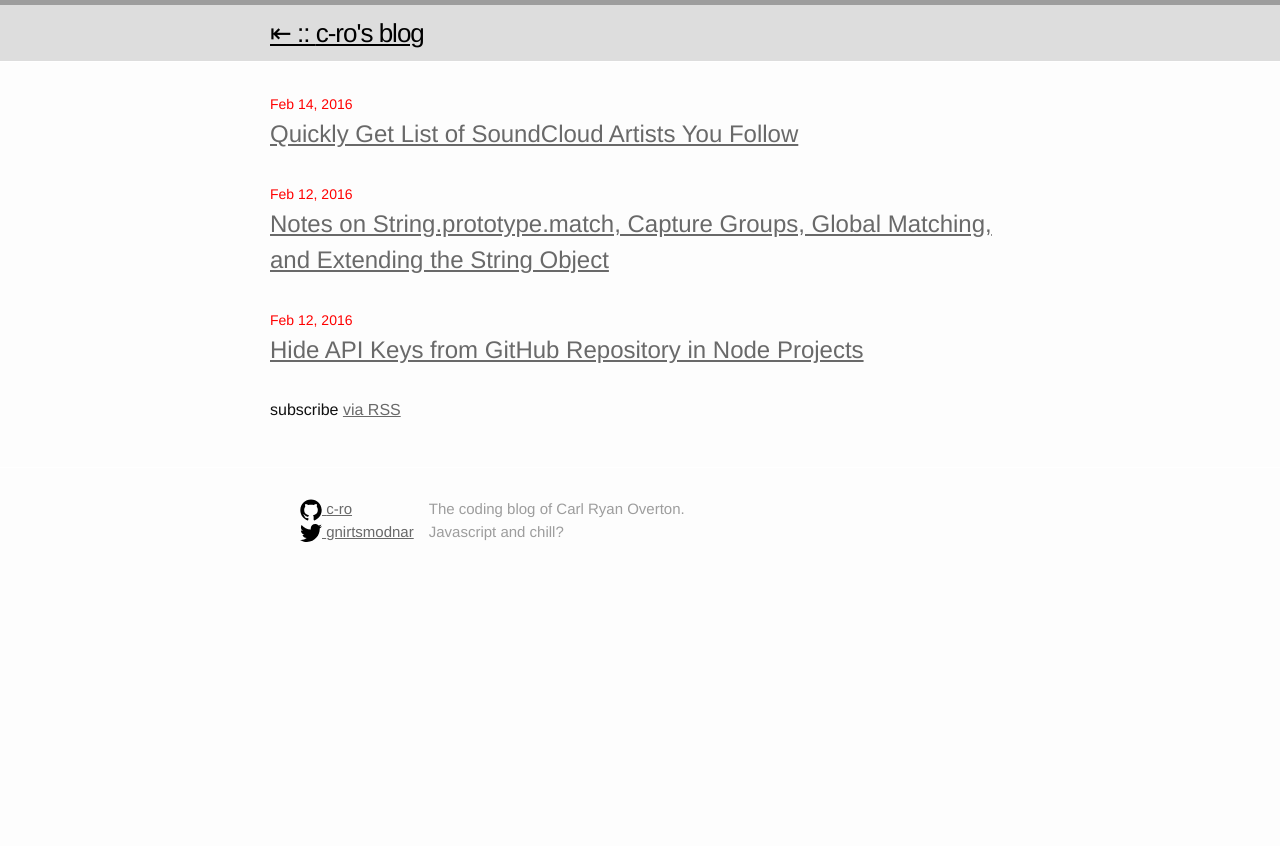
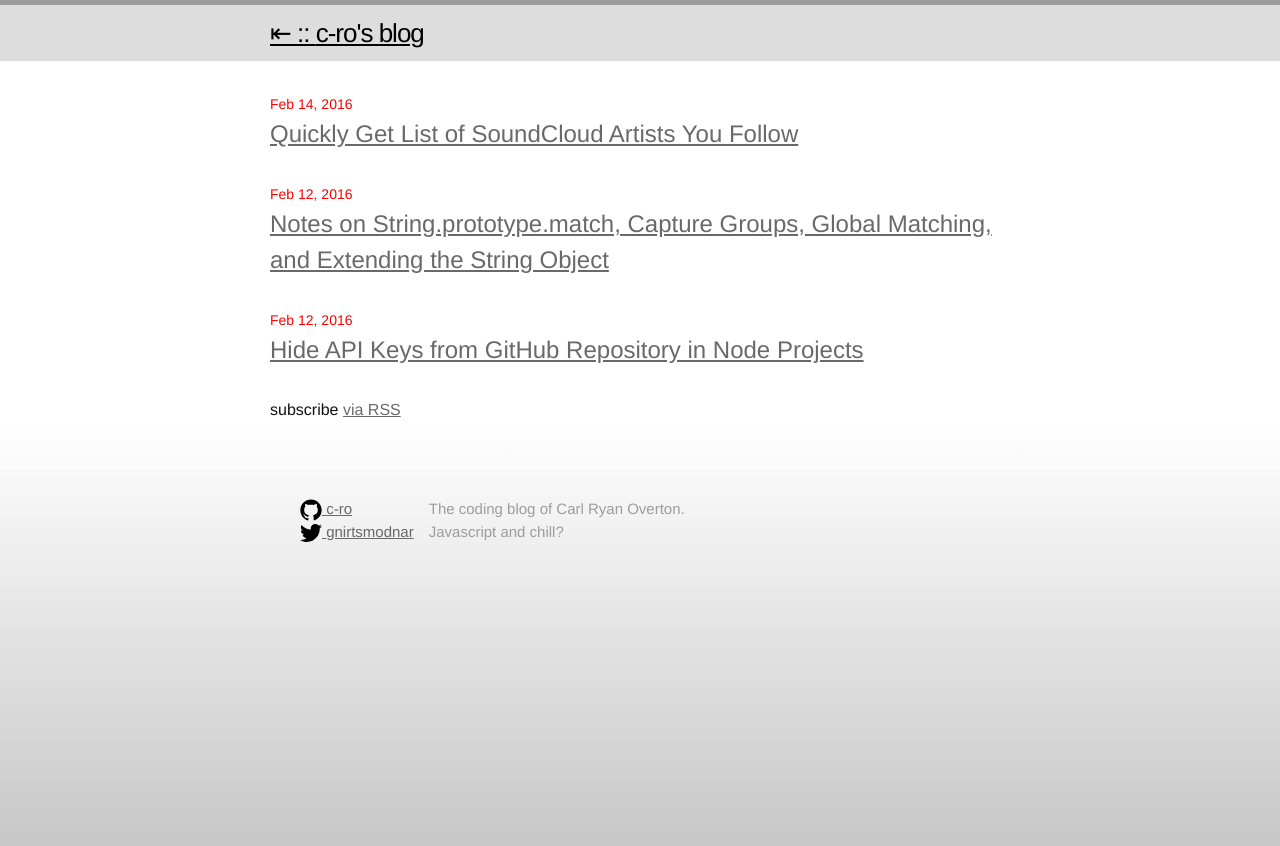
Before and after one commit to c-ro/blog, a Jekyll site: the page built from index.html, in a window 1280 px wide. Shown: the top 846 px of the page. Built offline with Jekyll 4.4.1, drawn with Linux system fonts in a browser that asks for light colours.

Commit message:
added gradient background to match folio

```diff
--- a/_sass/_base.scss
+++ b/_sass/_base.scss
@@ -16,13 +16,22 @@
 body {
     font: $base-font-weight #{$base-font-size}/#{$base-line-height} $base-font-family;
     color: $text-color;
-    background-color: $background-color;
     -webkit-text-size-adjust: 100%;
     -webkit-font-feature-settings: "kern" 1;
     -moz-font-feature-settings: "kern" 1;
     -o-font-feature-settings: "kern" 1;
     font-feature-settings: "kern" 1;
     font-kerning: normal;
+
+    background: -moz-linear-gradient(90deg, rgba(192,192,192,1) 0%, rgba(255,255,255,1) 53%, rgba(255,255,255,1) 100%); /* ff3.6+ */
+    background: -webkit-gradient(linear, left top, left bottom, color-stop(0%, rgba(255,255,255,1)), color-stop(47%, rgba(255,255,255,1)), color-stop(100%, rgba(192,192,192,1))); /* safari4+,chrome */
+    background: -webkit-linear-gradient(90deg, rgba(192,192,192,1) 0%, rgba(255,255,255,1) 53%, rgba(255,255,255,1) 100%); /* safari5.1+,chrome10+ */
+    background: -o-linear-gradient(90deg, rgba(192,192,192,1) 0%, rgba(255,255,255,1) 53%, rgba(255,255,255,1) 100%); /* opera 11.10+ */
+    background: -ms-linear-gradient(90deg, rgba(192,192,192,1) 0%, rgba(255,255,255,1) 53%, rgba(255,255,255,1) 100%); /* ie10+ */
+    background: linear-gradient(0deg, rgba(192,192,192,1) 0%, rgba(255,255,255,1) 53%, rgba(255,255,255,1) 100%); /* w3c */
+    filter: progid:DXImageTransform.Microsoft.gradient( startColorstr='#ffffff', endColorstr='#c0c0c0',GradientType=0 ); /* ie6-9 */
+    background-attachment: fixed;
+
 }
 
 /**
```
